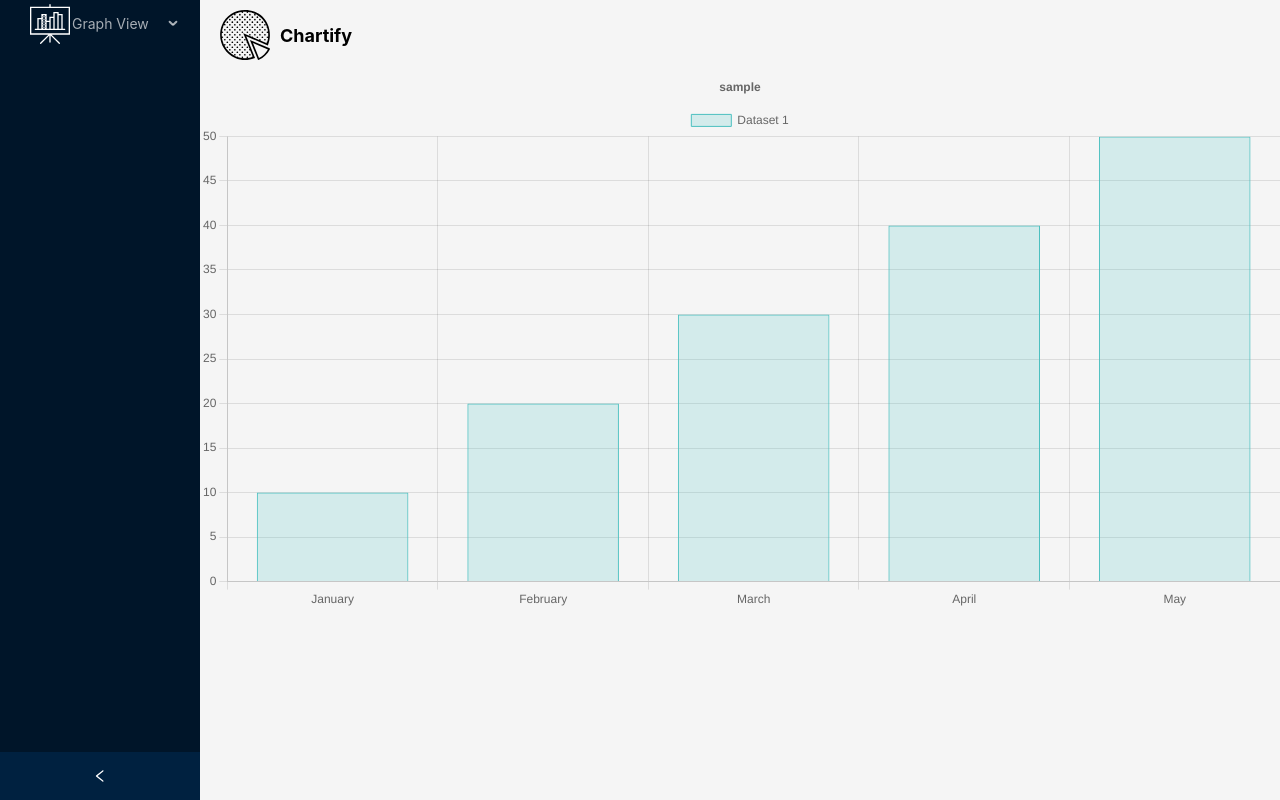
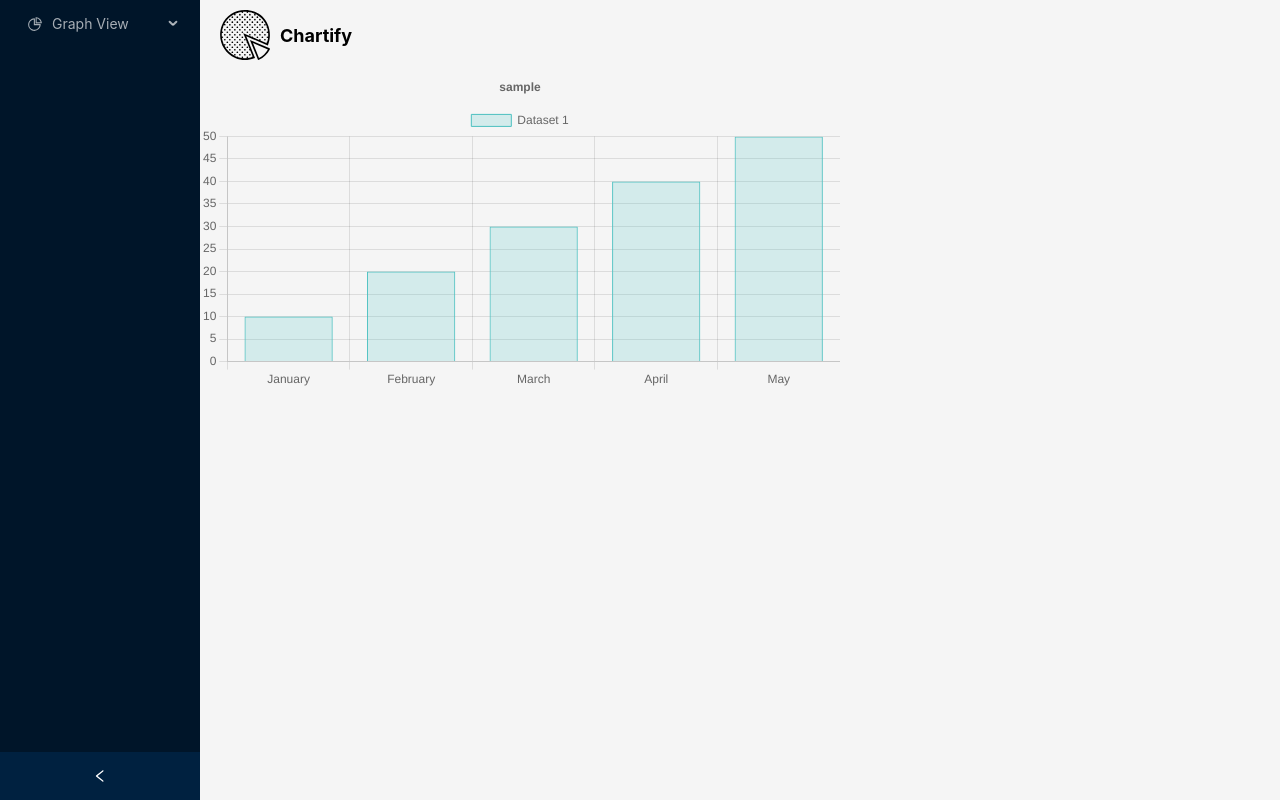
Before and after one commit to mohitpuri-codes/chart-builder, a React (Vite) app: page / in a window 1280 px wide. Built offline with nearby package versions, Linux system fonts and the light colour scheme.

Commit message:
fix: add the custom height to chart canvas

```diff
--- a/src/components/Chart/Charts.tsx
+++ b/src/components/Chart/Charts.tsx
@@ -22,7 +22,6 @@ ChartJS.register(
   PointElement,
   PieController,
   ArcElement,
-
   BarElement,
   CategoryScale,
   LinearScale,
@@ -70,5 +69,9 @@ export function Charts({
     }
   }, [chartTitle, chartType, data, chartLegend]);
 
-  return <canvas className="chart" ref={canvasRef}></canvas>;
+  return (
+    <div className="chart-wrapper">
+      <canvas className="chart" ref={canvasRef}></canvas>
+    </div>
+  );
 }
--- a/src/components/ChartLogo/ChartLogo.tsx
+++ /dev/null
@@ -1,7 +0,0 @@
-import chartLogo from "../../assets/chart-logo.svg";
-
-function ChartLogo() {
-  return <img className="chart-logo" src={chartLogo} alt="View chart in" />;
-}
-
-export default ChartLogo;
--- a/src/components/Sidebar/Sidebar.tsx
+++ b/src/components/Sidebar/Sidebar.tsx
@@ -1,6 +1,6 @@
 import { Menu, type MenuProps } from "antd";
 import Sider from "antd/es/layout/Sider";
-import ChartLogo from "../ChartLogo/ChartLogo";
+import { PieChartOutlined } from "@ant-design/icons";
 import { useState } from "react";
 
 type MenuItem = Required<MenuProps>["items"][number];
@@ -27,7 +27,7 @@ function Sidebar({ setChartType }: SidebarProps) {
     } as MenuItem;
   }
   const items: MenuItem[] = [
-    getItem("Graph View", "sub1", undefined, <ChartLogo />, [
+    getItem("Graph View", "sub1", undefined, <PieChartOutlined />, [
       getItem("Bar Chart", "4", () => setChartType("bar")),
       getItem("Pie Chart", "3", () => setChartType("pie")),
       getItem("Line Chart", "5", () => setChartType("line")),
--- a/src/index.css
+++ b/src/index.css
@@ -29,3 +29,8 @@
 .main-layout {
   min-height: 100vh;
 }
+
+.chart-wrapper {
+  height: 40%;
+  max-width: 80%;
+}
```
Also changed, not shown: src/assets/chart-logo.svg (deleted).
